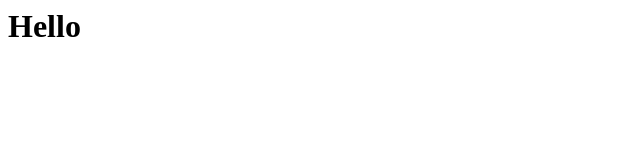
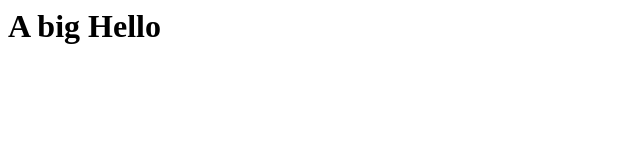
Before and after one commit to michael-woods-cgi/skills-code-with-codespaces, a plain HTML site: page index.html in a window 1280 px wide. Shown: the whole page, without its empty margins (0-640 px from the left). Drawn offline with Linux system fonts and the light colour scheme.

Commit message:
Adding big hello from the codespace!

```diff
--- a/index.html
+++ b/index.html
@@ -1,3 +1,3 @@
 <html>
-  <h1>Hello</h1>
+  <h1>A big Hello</h1>
 </html>
```
